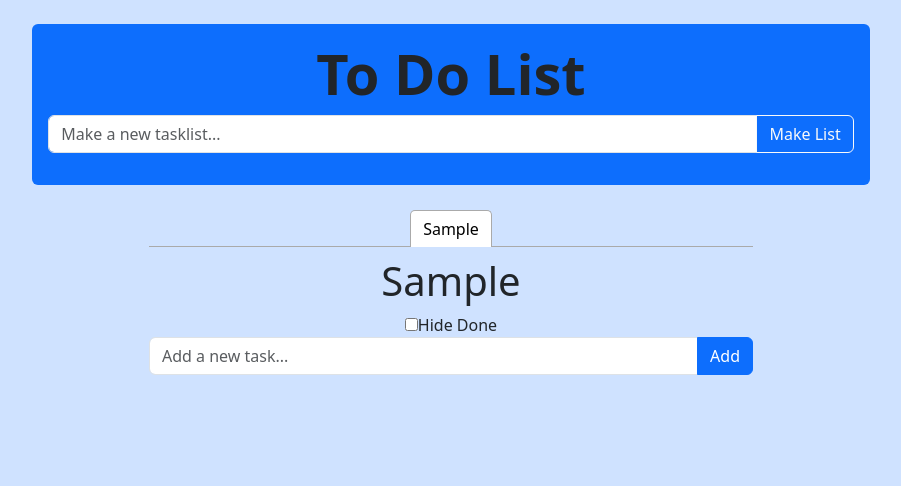
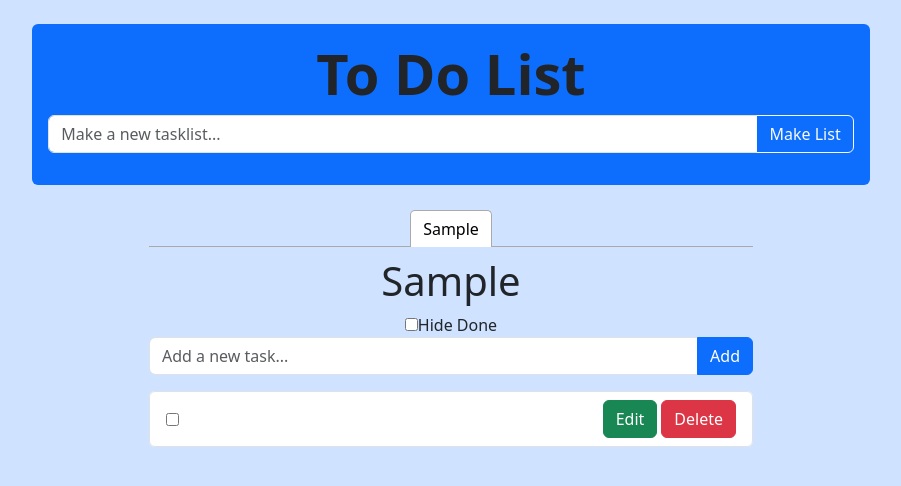
Before and after one commit to gjlander/DevDuoReactTodoList, a React (Vite) app in the folder ReactTodoList/: page / in a window 1280 px wide. Both pictures are taken after typing "Sample" into the empty fields and a click on the button "Make List". Shown: the top 486 px of the page, without its empty margins (189-1090 px from the left). Built offline with nearby package versions, Linux system fonts and the light colour scheme.

Commit message:
working my way through clearing allTodos

```diff
--- a/ReactTodoList/src/App.jsx
+++ b/ReactTodoList/src/App.jsx
@@ -7,7 +7,7 @@ function App() {
         JSON.parse(localStorage.getItem("tasklists")) || []
     );
     const [tasklistName, setTasklistName] = useState("");
-    const [allTodos, setAllTodos] = useState([]);
+    // const [allTodos, setAllTodos] = useState([]);
 
     useEffect(() => {
         tasklists.length
@@ -23,11 +23,11 @@ function App() {
                     setTasklists={setTasklists}
                     tasklistName={tasklistName}
                     setTasklistName={setTasklistName}
-                    allTodos={allTodos}
+                    // allTodos={allTodos}
                 />
                 <Tasklist
-                    allTodos={allTodos}
-                    setAllTodos={setAllTodos}
+                    // allTodos={allTodos}
+                    // setAllTodos={setAllTodos}
                     tasklists={tasklists}
                     setTasklists={setTasklists}
                 />
--- a/ReactTodoList/src/components/AddNewTasklist.jsx
+++ b/ReactTodoList/src/components/AddNewTasklist.jsx
@@ -1,5 +1,5 @@
 export default function AddNewTasklist({
-    allTodos,
+    // allTodos,
     tasklistName,
     setTasklistName,
     tasklists,
@@ -13,8 +13,9 @@ export default function AddNewTasklist({
             ...tasklists,
             {
                 tasklistName,
-                items: [...allTodos],
-                listId: crypto.randomUUID(),
+                //items: [...allTodos]
+                items: [],
+                id: crypto.randomUUID(),
             },
         ];
         setTasklists(newTasklists);
--- a/ReactTodoList/src/components/AddNewTodo.jsx
+++ b/ReactTodoList/src/components/AddNewTodo.jsx
@@ -1,15 +1,41 @@
 function AddNewTodo({
     title,
     setTitle,
-    allTodos,
-    setAllTodos,
+    // allTodos,
+    // setAllTodos,
     setTasklists,
-    listId,
+    id,
 }) {
     const handleTitleText = (e) => setTitle(e.target.value);
+
+    //updated to use tasklist, but still depended on allTodos-but this worked with them all synced up
+    //oh but wait, this is where the logic broke down-listId was undefined
+    // const handleNewTodoSubmit = (e) => {
+    //     e.preventDefault();
+    //     if (!title) return;
+    //     const newAllTodos = [
+    //         ...allTodos,
+    //         {
+    //             title,
+    //             done: false,
+    //             id: crypto.randomUUID(),
+    //         },
+    //     ];
+    //     setAllTodos(newAllTodos);
+    //     setTasklists((prev) =>
+    //         prev.map((tasklist) =>
+    //             tasklist.id === listId
+    //                 ? { ...tasklist, items: [...newAllTodos] }
+    //                 : tasklist
+    //         )
+    //     );
+    //     setTitle("");
+    // };
+
     const handleNewTodoSubmit = (e) => {
         e.preventDefault();
         if (!title) return;
+
         const newAllTodos = [
             ...allTodos,
             {
@@ -21,7 +47,7 @@ function AddNewTodo({
         setAllTodos(newAllTodos);
         setTasklists((prev) =>
             prev.map((tasklist) =>
-                tasklist.id === listId
+                tasklist.id === id
                     ? { ...tasklist, items: [...newAllTodos] }
                     : tasklist
             )
--- a/ReactTodoList/src/components/Header.jsx
+++ b/ReactTodoList/src/components/Header.jsx
@@ -1,6 +1,6 @@
 import AddNewTasklist from "./AddNewTasklist";
 function Header({
-    allTodos,
+    // allTodos,
     tasklistName,
     setTasklistName,
     tasklists,
@@ -11,7 +11,7 @@ function Header({
             <div className="col-8 bg-primary rounded p-3">
                 <h1 className="display-4 fw-bold">To Do List</h1>
                 <AddNewTasklist
-                    allTodos={allTodos}
+                    // allTodos={allTodos}
                     tasklists={tasklists}
                     setTasklists={setTasklists}
                     tasklistName={tasklistName}
--- a/ReactTodoList/src/components/Tasklist.jsx
+++ b/ReactTodoList/src/components/Tasklist.jsx
@@ -3,7 +3,11 @@ import { Tab, Tabs, TabList, TabPanel } from "react-tabs";
 import "react-tabs/style/react-tabs.css";
 import AddNewTodo from "./AddNewTodo";
 import TodoItem from "./TodoItem";
-function Tasklist({ allTodos, setAllTodos, tasklists, setTasklists }) {
+function Tasklist({
+    // allTodos, setAllTodos,
+    tasklists,
+    setTasklists,
+}) {
     const [title, setTitle] = useState("");
     const [hideDone, setHideDone] = useState(false);
     const toggleHideDone = () => {
@@ -29,8 +33,8 @@ function Tasklist({ allTodos, setAllTodos, tasklists, setTasklists }) {
                             </h2>
                             <input
                                 type="checkbox"
+                                onClick={toggleHideDone}
                                 // checked={hideDone}
-                                onClick={toggleHideDone}
                                 // id="hideDoneBtn"
                             />
                             <label
@@ -41,19 +45,19 @@ function Tasklist({ allTodos, setAllTodos, tasklists, setTasklists }) {
                             <AddNewTodo
                                 title={title}
                                 setTitle={setTitle}
-                                allTodos={allTodos}
-                                setAllTodos={setAllTodos}
                                 setTasklists={setTasklists}
+                                // allTodos={allTodos}
+                                // setAllTodos={setAllTodos}
                             />
                             <ul className="list-group bg-light h-100 taskList">
-                                {allTodos &&
-                                    allTodos.map((todo) => (
+                                {tasklists &&
+                                    tasklists.map((tasklist) => (
                                         <TodoItem
-                                            key={todo.id}
-                                            {...todo}
-                                            allTodos={allTodos}
-                                            setAllTodos={setAllTodos}
+                                            key={tasklist.id}
+                                            {...tasklist}
                                             hideDone={hideDone}
+                                            // allTodos={allTodos}
+                                            // setAllTodos={setAllTodos}
                                         />
                                     ))}
                             </ul>
```
